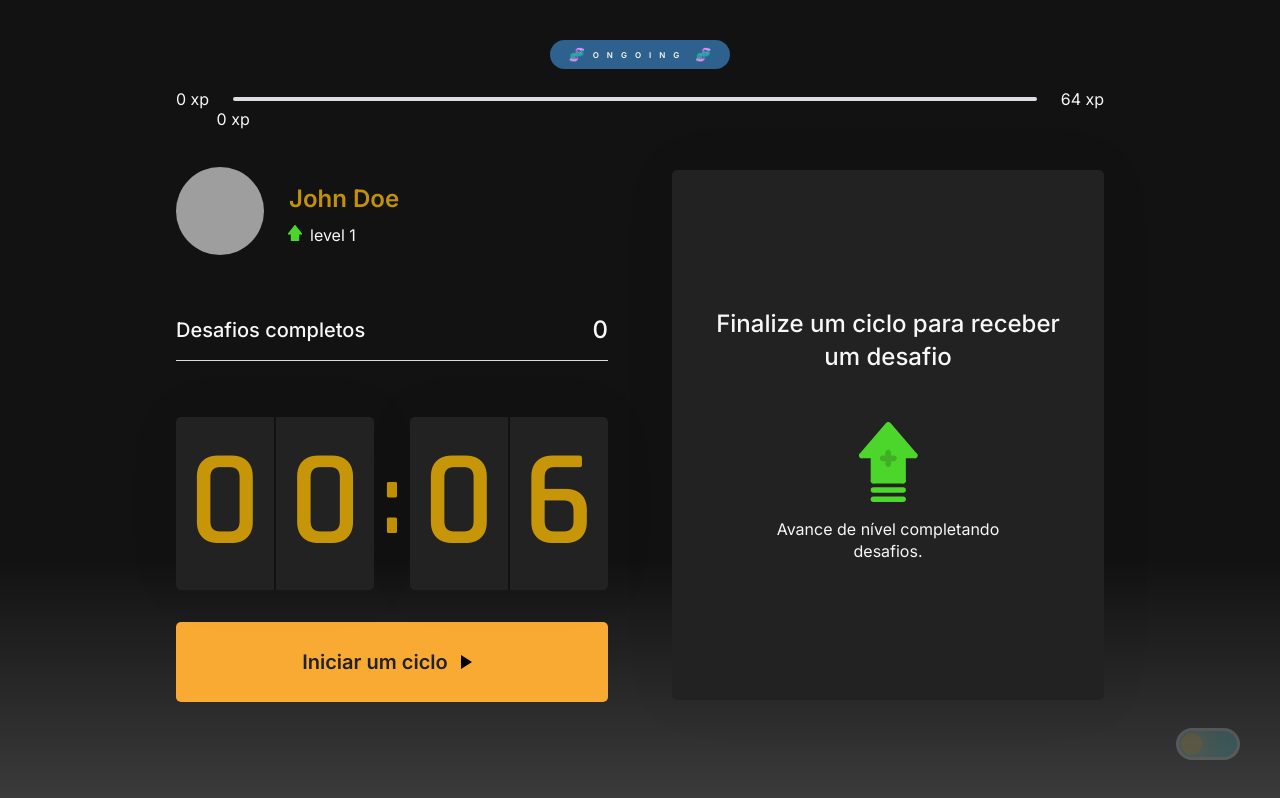
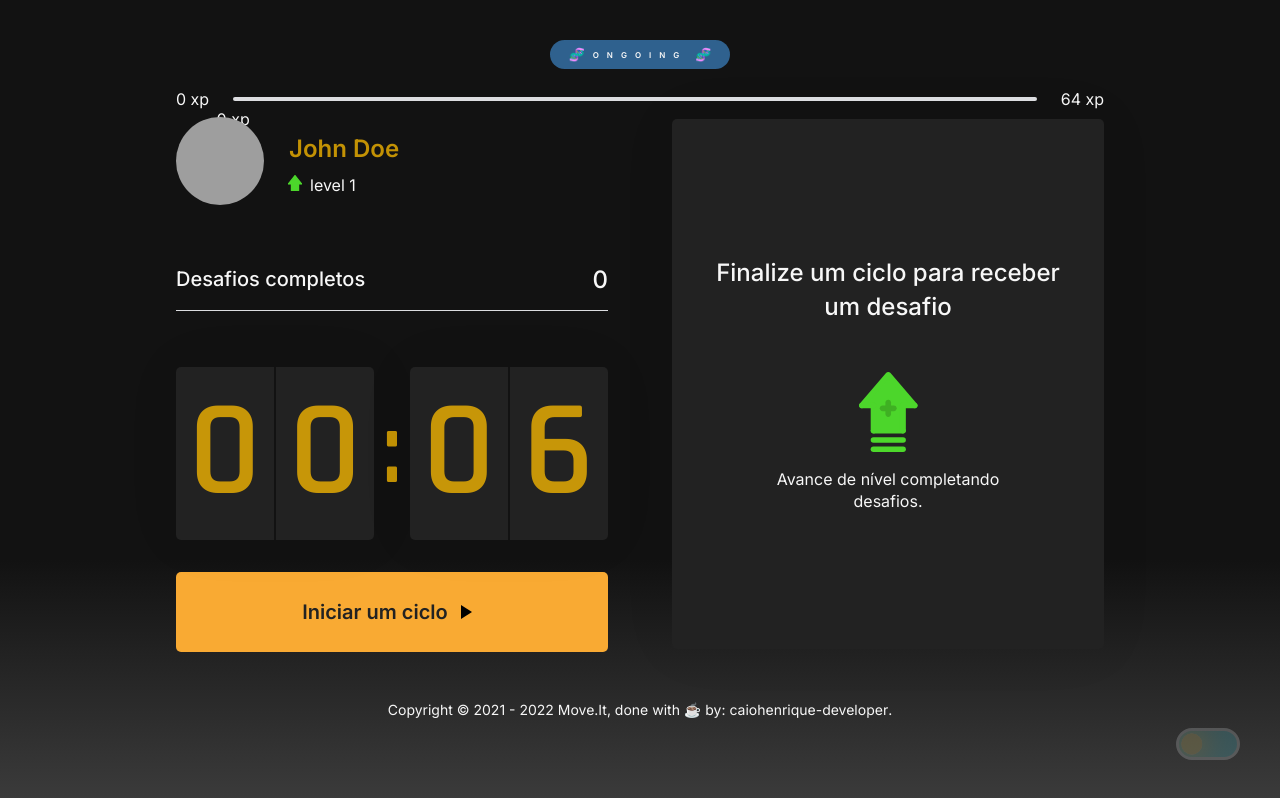
Before and after one commit to caiohenrique-developer/moveit-web, a Next.js app: page / in a window 1280 px wide. Built offline with nearby package versions, Linux system fonts and the light colour scheme; grey boxes are pictures that could not be loaded.

Commit message:
:art: [ STYLE ]: Create footer component

```diff
--- /dev/null
+++ b/src/components/Footer.tsx
@@ -0,0 +1,29 @@
+import React from 'react';
+
+import Link from 'next/link';
+
+import { Container } from '@styles/components/Footer';
+
+export const Footer = (): JSX.Element => {
+  const appCreatedAt = new Date('2021-06-01').getFullYear();
+  const currentYear = new Date().getFullYear();
+  const year =
+    currentYear > appCreatedAt
+      ? `${appCreatedAt} - ${currentYear}`
+      : currentYear;
+
+  return (
+    <Container>
+      <p>
+        Copyright &copy; {year} Move.It, done with ☕ by:{' '}
+        <Link href='https://github.com/caiohenrique-developer/moveit-web'>
+          {/* eslint-disable-next-line jsx-a11y/anchor-is-valid */}
+          <a target='_blank' rel='noreferrer'>
+            caiohenrique-developer
+          </a>
+        </Link>
+        .
+      </p>
+    </Container>
+  );
+};
--- a/src/pages/index.tsx
+++ b/src/pages/index.tsx
@@ -8,6 +8,7 @@ import { ChallengeBox } from '@components/ChallengeBox';
 import { CompletedChallenges } from '@components/CompletedChallenges';
 import { CountDown } from '@components/CountDown';
 import { ExperienceBar } from '@components/ExperienceBar';
+import { Footer } from '@components/Footer';
 import { Profile } from '@components/Profile';
 
 import { ChallengesProvider } from '@hooks/useChallenges';
@@ -60,6 +61,8 @@ export default function Home({
             </div>
           </section>
         </CountDownProvider>
+
+        <Footer />
       </Container>
     </ChallengesProvider>
   );
--- /dev/null
+++ b/src/styles/components/Footer.ts
@@ -0,0 +1,23 @@
+import styled from 'styled-components';
+
+export const Container = styled.footer`
+  width: 100%;
+
+  p {
+    padding: 2.6rem;
+
+    color: var(--text);
+    text-align: center;
+    font-size: min(14px, 3vw);
+
+    a {
+      display: inline-block;
+      transition: 0.3s;
+
+      &:hover {
+        text-shadow: 0 0 8px rgba(255, 255, 255, 0.5),
+          0 0 10px rgba(255, 255, 255, 0.5);
+      }
+    }
+  }
+`;
```
